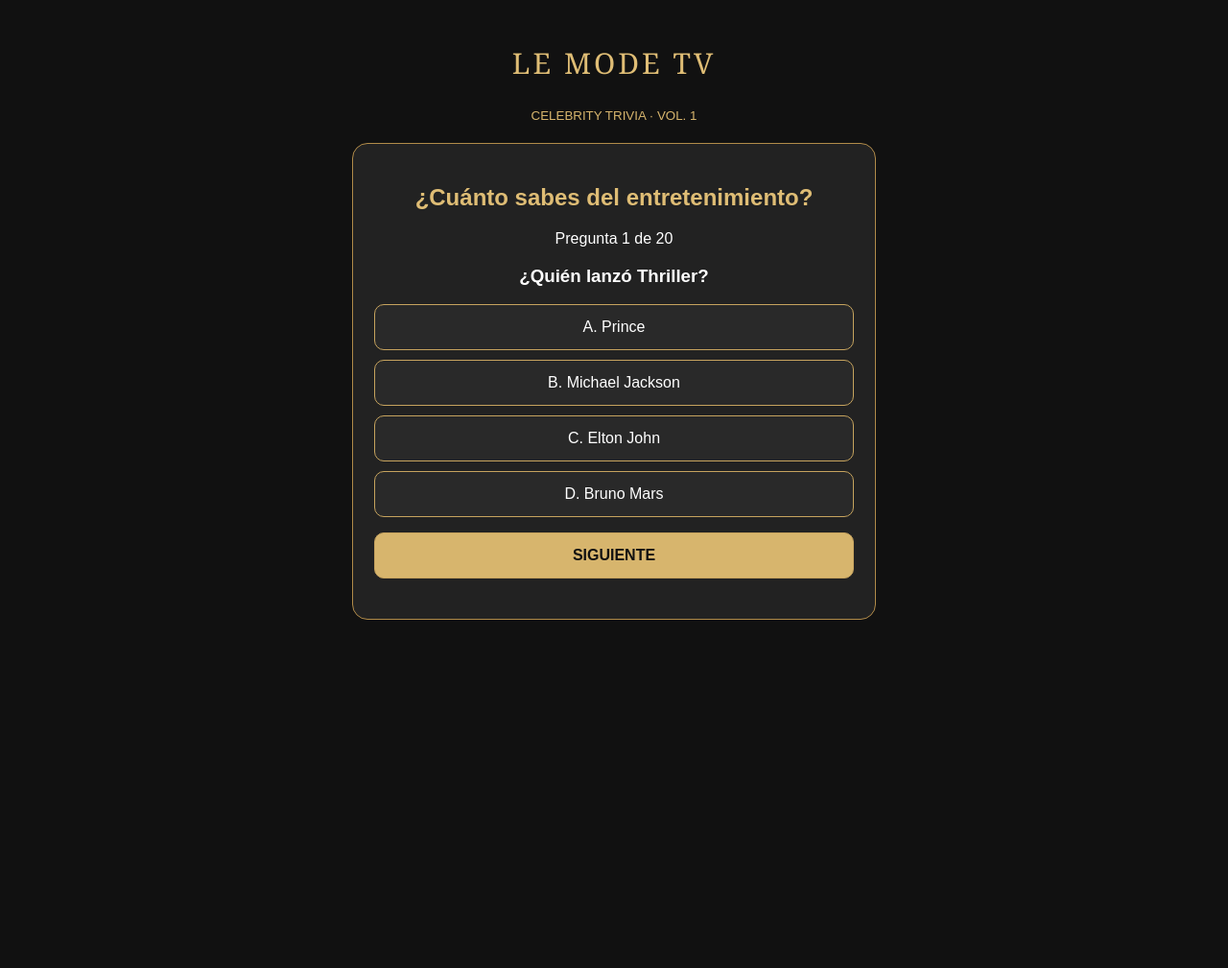
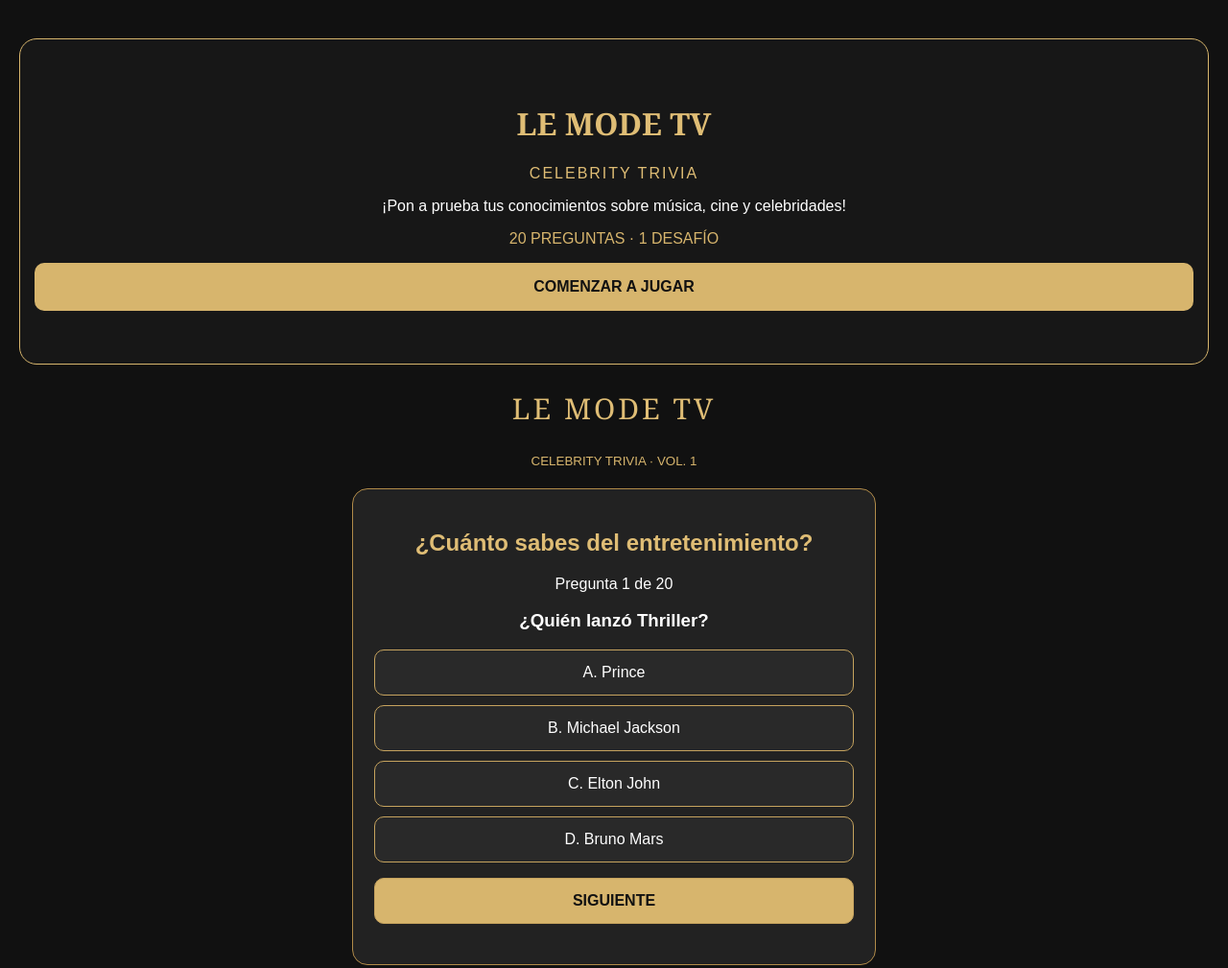
Before and after one commit to lemodetvmagazine/le-mode-tv-magazine2, a plain HTML site: page trivia/index.html in a window 1280 px wide. Shown: the whole page at 96% size. Before the commit the page ends 800 px from the top, so only its background shows below. Drawn offline with Linux system fonts and the light colour scheme.

Commit message:
Actualizar index.html

```diff
--- a/trivia/index.html
+++ b/trivia/index.html
@@ -17,7 +17,19 @@ small{color:#d7b56d}
 </style>
 </head>
 <body>
-<header>LE MODE TV</header>
+<div id="welcome" style="text-align:center;padding:45px 15px;background:#171717;border:1px solid #d7b56d;border-radius:18px;margin:20px auto;">
+
+<h1 style="color:#dfbd75;font-family:Georgia;font-size:32px;">LE MODE TV</h1>
+
+<p style="color:#dfbd75;letter-spacing:2px;">CELEBRITY TRIVIA</p>
+
+<p style="color:white;">¡Pon a prueba tus conocimientos sobre música, cine y celebridades!</p>
+
+<p style="color:#d7b56d;">20 PREGUNTAS · 1 DESAFÍO</p>
+
+<button onclick="startGame()" style="background:#d7b56d;color:#111;font-weight:bold;padding:16px;border:0;border-radius:10px;width:100%;">COMENZAR A JUGAR</button>
+
+</div><header>LE MODE TV</header>
 <small>CELEBRITY TRIVIA · VOL. 1</small>
 <div class="card">
 <h2>¿Cuánto sabes del entretenimiento?</h2>
```
